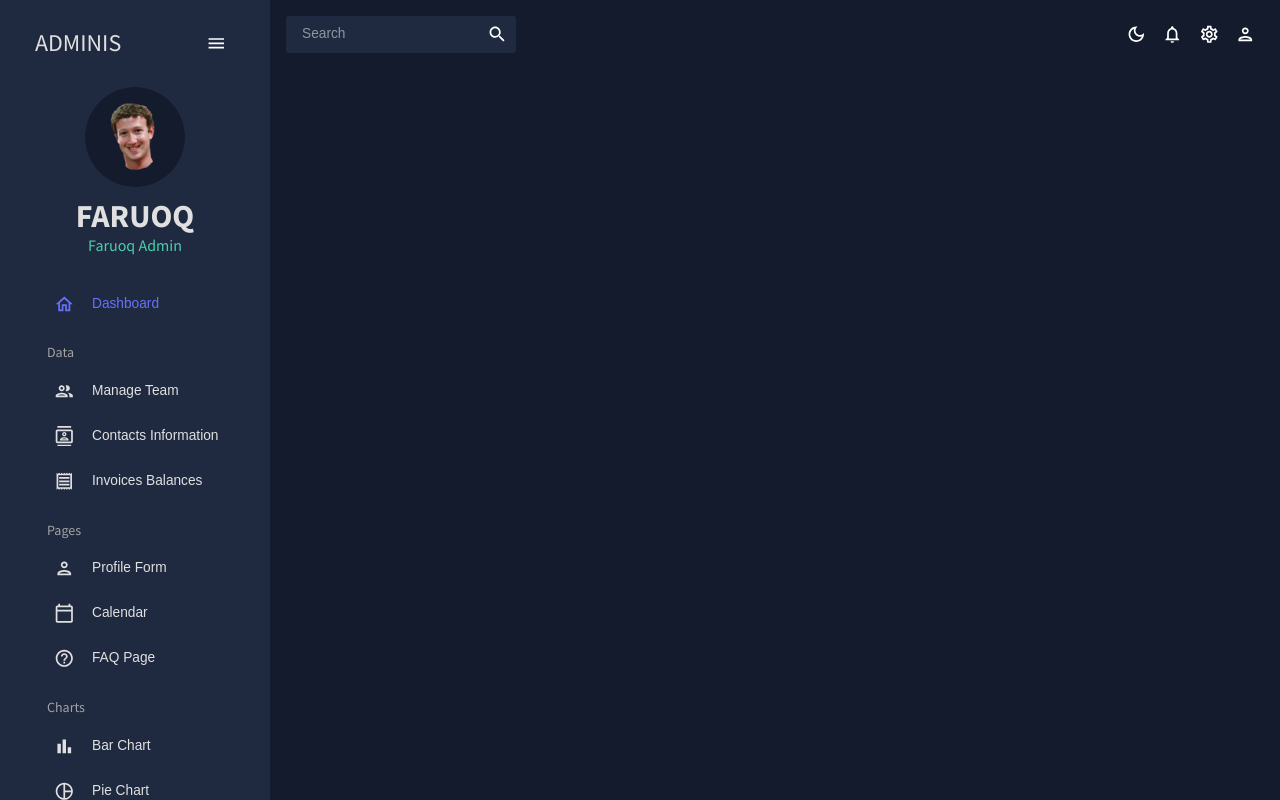
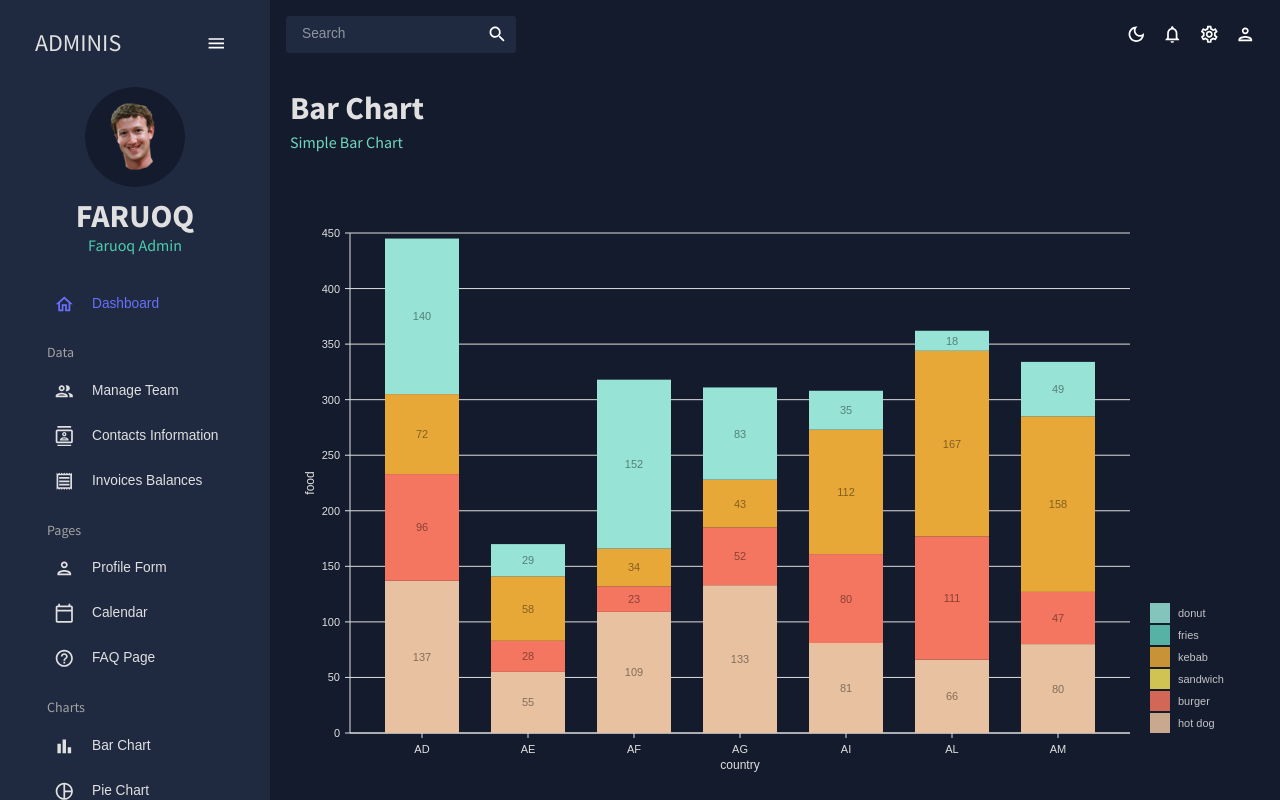
Before and after one commit to siqah/react-admin-dashboard, a React (Create React App) app: page /bar in a window 1280 px wide. Built offline with nearby package versions, Linux system fonts and the light colour scheme.

Commit message:
BarChart done

```diff
--- a/src/App.js
+++ b/src/App.js
@@ -11,7 +11,7 @@
 import Team from "./scenes/team";
 import Invoices from "./scenes/invoices";
 import Contacts from "./scenes/contacts";
-// import Bar from "./scenes/bar";
+import Bar from "./scenes/bar";
 import Form from "./scenes/form";
 // import Line from "./scenes/line";
 // import Pie from "./scenes/pie";
@@ -35,7 +35,7 @@
                 <Route path="/team" element={<Team />} />
                 <Route path="/invoices" element={<Invoices />} />
                 <Route path="/contacts" element={<Contacts />} />
-                {/* <Route path="/bar" element={<Bar />} /> */}
+                <Route path="/bar" element={<Bar />} />
                 <Route path="/form" element={<Form />} />
                 {/* <Route path="/line" element={<Line />} /> */}
                 {/* <Route path="/pie" element={<Pie />} /> */}
--- /dev/null
+++ b/src/components/BarChart.jsx
@@ -0,0 +1,160 @@
+import { useTheme } from "@mui/material";
+import { ResponsiveBar } from "@nivo/bar";
+import { tokens } from "../theme";
+import { mockBarData as data } from "../data/mockData";
+
+const BarChart = ({isDashboard = false}) => {
+    const theme = useTheme();
+    const colors = tokens(theme.palette.mode);
+  return (
+     <ResponsiveBar
+        data={data}
+        theme={{
+            axis: {
+                domain: {
+                    line: {
+                        stroke: colors.grey[100]
+                    }
+                },
+                legend: {
+                    text: {
+                        fill: colors.grey[100]
+                    }
+                },
+                ticks: {
+                    line : {
+                        stroke: colors.grey[100],
+                        strokeWidth: 1
+                    },
+                    text: {
+                        fill: colors.grey[100]
+                    }
+                }
+            },
+            legends: {
+                text: {
+                    fill: colors.grey[100]
+                }
+            }
+        }}
+
+        keys={[
+            'hot dog',
+            'burger',
+            'sandwich',
+            'kebab',
+            'fries',
+            'donut'
+        ]}
+        indexBy="country"
+        margin={{ top: 50, right: 130, bottom: 50, left: 60 }}
+        padding={0.3}
+        valueScale={{ type: 'linear' }}
+        indexScale={{ type: 'band', round: true }}
+        colors={{ scheme: 'nivo' }}
+        defs={[
+            {
+                id: 'dots',
+                type: 'patternDots',
+                background: 'inherit',
+                color: '#38bcb2',
+                size: 4,
+                padding: 1,
+                stagger: true
+            },
+            {
+                id: 'lines',
+                type: 'patternLines',
+                background: 'inherit',
+                color: '#eed312',
+                rotation: -45,
+                lineWidth: 6,
+                spacing: 10
+            }
+        ]}
+        fill={[
+            {
+                match: {
+                    id: 'fries'
+                },
+                id: 'dots'
+            },
+            {
+                match: {
+                    id: 'sandwich'
+                },
+                id: 'lines'
+            }
+        ]}
+        borderColor={{
+            from: 'color',
+            modifiers: [
+                [
+                    'darker',
+                    1.6
+                ]
+            ]
+        }}
+        axisTop={null}
+        axisRight={null}
+        axisBottom={{
+            tickSize: 5,
+            tickPadding: 5,
+            tickRotation: 0,
+            legend: isDashboard ? undefined : 'country',
+            legendPosition: 'middle',
+            legendOffset: 32,
+            truncateTickAt: 0
+        }}
+        axisLeft={{
+            tickSize: 5,
+            tickPadding: 5,
+            tickRotation: 0,
+            legend:  isDashboard ? undefined :  'food',
+            legendPosition: 'middle',
+            legendOffset: -40,
+            truncateTickAt: 0
+        }}
+        labelSkipWidth={12}
+        labelSkipHeight={12}
+        labelTextColor={{
+            from: 'color',
+            modifiers: [
+                [
+                    'darker',
+                    1.6
+                ]
+            ]
+        }}
+        legends={[
+            {
+                dataFrom: 'keys',
+                anchor: 'bottom-right',
+                direction: 'column',
+                justify: false,
+                translateX: 120,
+                translateY: 0,
+                itemsSpacing: 2,
+                itemWidth: 100,
+                itemHeight: 20,
+                itemDirection: 'left-to-right',
+                itemOpacity: 0.85,
+                symbolSize: 20,
+                effects: [
+                    {
+                        on: 'hover',
+                        style: {
+                            itemOpacity: 1
+                        }
+                    }
+                ]
+            }
+        ]}
+        role="application"
+        ariaLabel="Nivo bar chart demo"
+        barAriaLabel={e=>e.id+": "+e.formattedValue+" in country: "+e.indexValue}
+    />
+  )
+}
+
+export default BarChart;
--- /dev/null
+++ b/src/scenes/bar/index.jsx
@@ -0,0 +1,16 @@
+import {Box} from "@mui/material";
+import Header from "../../components/Header";
+import BarChart from "../../components/BarChart";
+
+const Bar = () => {
+    return(
+        <Box m="20px">
+            <Header title="Bar Chart" subtitle="Simple Bar Chart"/>
+            <Box height="75vh">
+                <BarChart/>
+            </Box>
+        </Box>
+    )
+}
+
+export default Bar;
```
